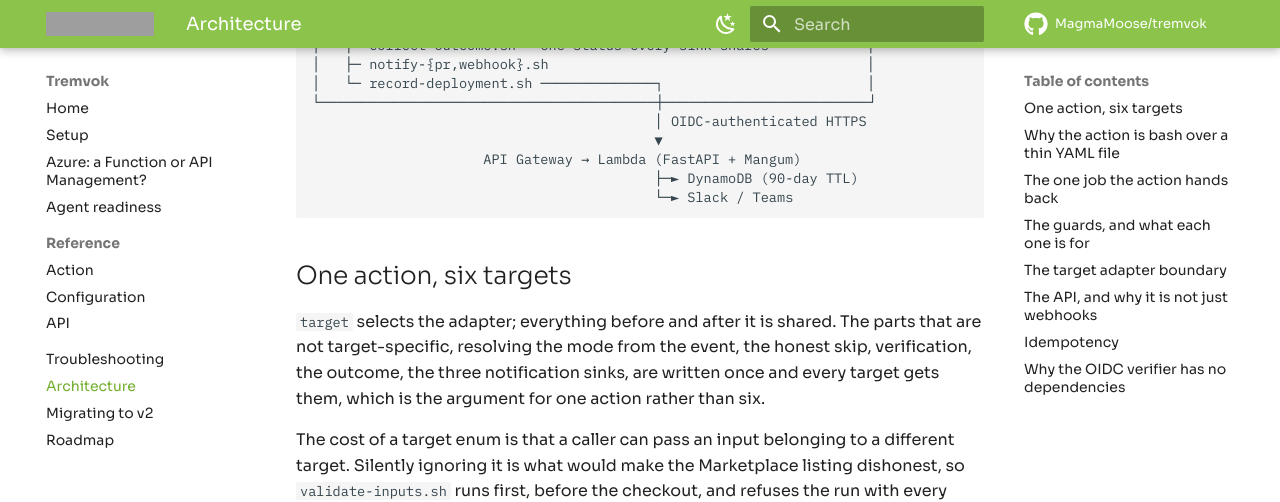
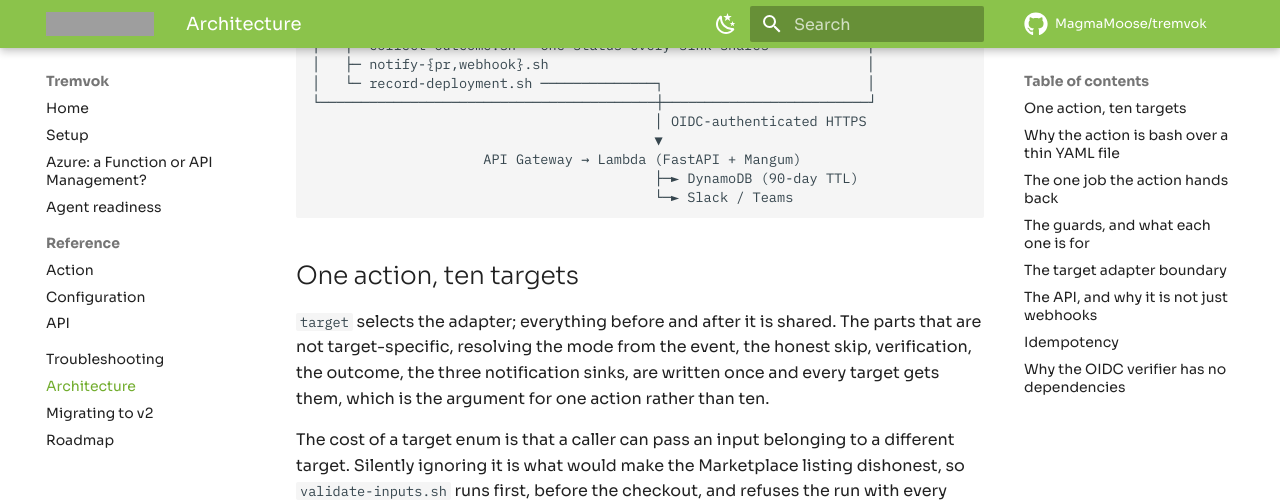
Before and after one commit to MagmaMoose/tremvok, an MkDocs documentation site: the page built from docs/architecture.md, in a window 1280 px wide and 900 px high, scrolled down 367 px. Shown: the top 502 px of the window. Built offline with MkDocs 1.6.1 and Material for MkDocs 9.7.7, drawn with Linux system fonts in a browser that asks for light colours; comment, search, counter and statistics services are not loaded; grey boxes are pictures that could not be loaded.

Commit message:
docs-update maintenance (#66)
Automated maintenance run.

Co-authored-by: Caleb Sargeant <calebsargeant@users.noreply.github.com>

````diff
--- a/docs/architecture.md
+++ b/docs/architecture.md
@@ -25,12 +25,12 @@ GitHub Actions runner
                                           └─► Slack / Teams
 ```
 
-## One action, six targets
+## One action, ten targets
 
 `target` selects the adapter; everything before and after it is shared. The parts that are
 not target-specific, resolving the mode from the event, the honest skip, verification, the
 outcome, the three notification sinks, are written once and every target gets them, which
-is the argument for one action rather than six.
+is the argument for one action rather than ten.
 
 The cost of a target enum is that a caller can pass an input belonging to a different
 target. Silently ignoring it is what would make the Marketplace listing dishonest, so
````
Also changed, not shown: README.md (+1 -1 lines), docs/index.md (+1 -1 lines), docs/migration.md (+2 -2 lines), docs/setup.md (+3 -3 lines).
